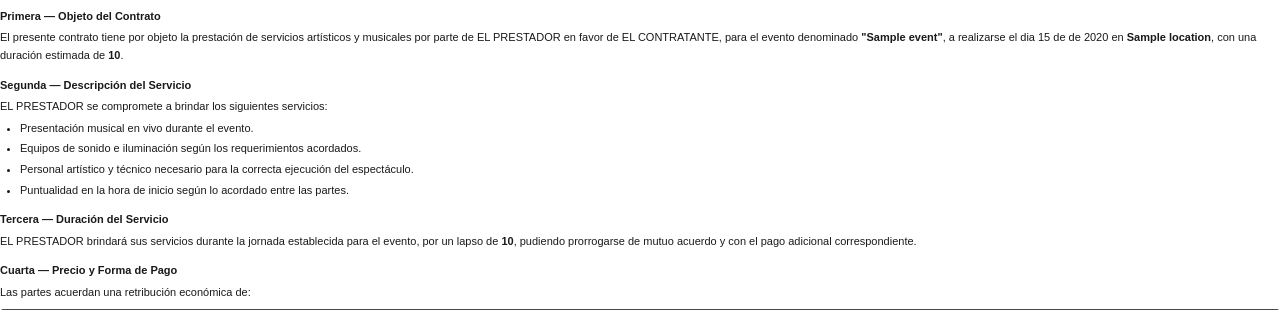
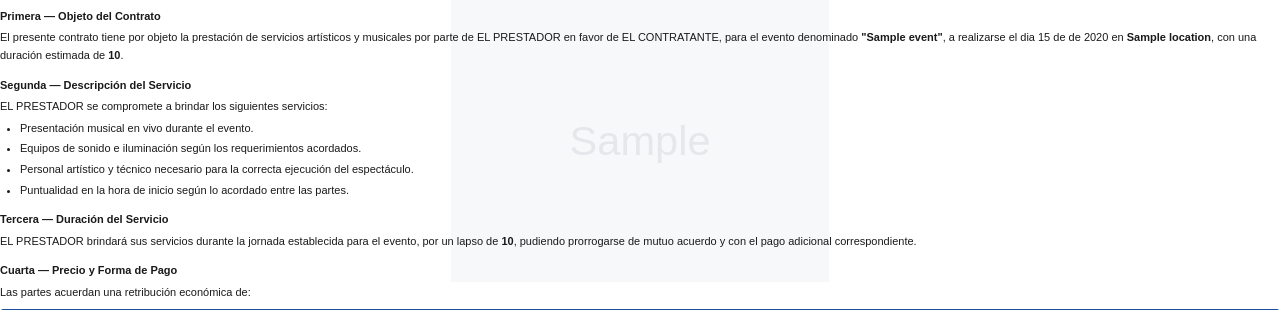
Before and after one commit to paoloSalazar/musical_band_api, a FastAPI app: template templates/contract.html in a window 1280 px wide. Shown: the part 259-569 px from the top of the page. Run offline with FastAPI, Linux system fonts and the light colour scheme; the template is opened without the code that fills it: most values are stand-ins (such as "Sample title", 1, 10 or a date in 2020); grey boxes marked "Sample" are stand-in pictures; parts of the project's set-up code (start-up, migrations or seed data) failed here and were passed over.

Commit message:
add watermark as base64 image

```diff
--- a/templates/contract.html
+++ b/templates/contract.html
@@ -9,6 +9,16 @@
     }
 
     * { box-sizing: border-box; margin: 0; padding: 0; }
+
+    .watermark {
+      position: fixed;
+      top: 50%;
+      left: 50%;
+      transform: translate(-50%, -50%);
+      opacity: 0.20;
+      width: 100mm;
+      z-index: -1;
+    }
 
     body {
       font-family: Arial, sans-serif;
@@ -142,6 +152,8 @@
   </style>
 </head>
 <body>
+
+  <img class="watermark" src="{{ watermark_image }}" alt="">
 
   <div class="contract-header">
     <h1>Contrato de Prestación de Servicios Artísticos y Musicales</h1>
--- a/web/contracts.py
+++ b/web/contracts.py
@@ -17,6 +17,7 @@ from dotenv import load_dotenv
 from auth.auth import get_current_user
 from data.contract_service import get_contract_data
 from utils.number_to_words import number_to_words_es
+from utils.image_utils import image_to_base64
 from exceptions import DatabaseError
 
 load_dotenv()
@@ -77,6 +78,7 @@ def build_contract_context(contract_data: dict) -> dict:
             "deposit": deposit,
             "balance": balance,
         },
+        "watermark_image": image_to_base64("static/watermark.png"),
     }
 
 
--- a/web/receipts.py
+++ b/web/receipts.py
@@ -15,6 +15,7 @@ from weasyprint import HTML
 from auth.auth import get_current_user
 from data.receipt_service import get_receipt_data
 from utils.number_to_words import number_to_words_es
+from utils.image_utils import image_to_base64
 from exceptions import NotFoundError, DatabaseError
 
 logger = logging.getLogger(__name__)
@@ -57,6 +58,7 @@ def build_receipt_context(receipt_data: dict) -> dict:
         "partial_payment": total_paid,
         "balance": balance,
         "total": total,
+        "watermark_image": image_to_base64("static/watermark.png"),
     }
 
 
```
Also changed, not shown: templates/receipt.html (+12 -0 lines), utils/image_utils.py (added, +17 -0 lines).
